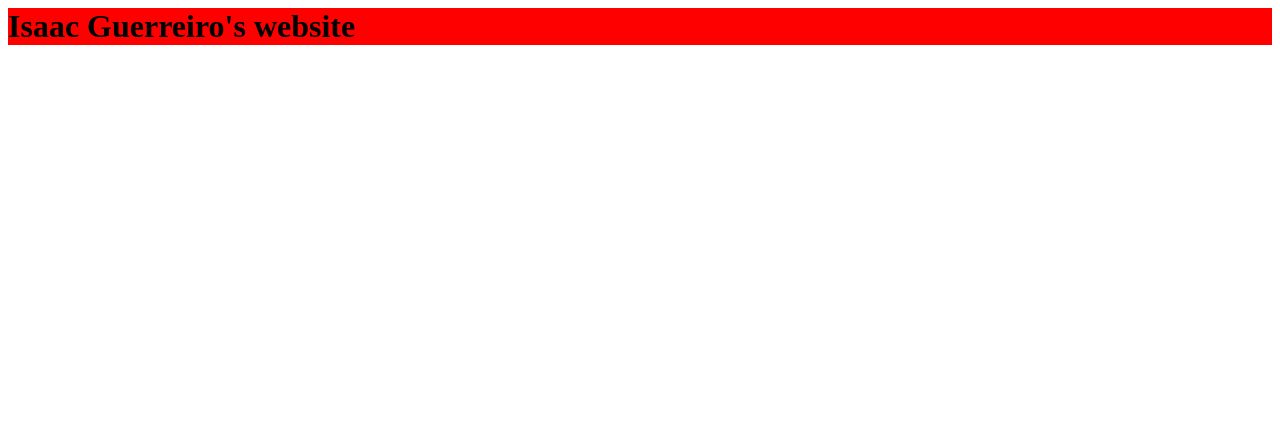
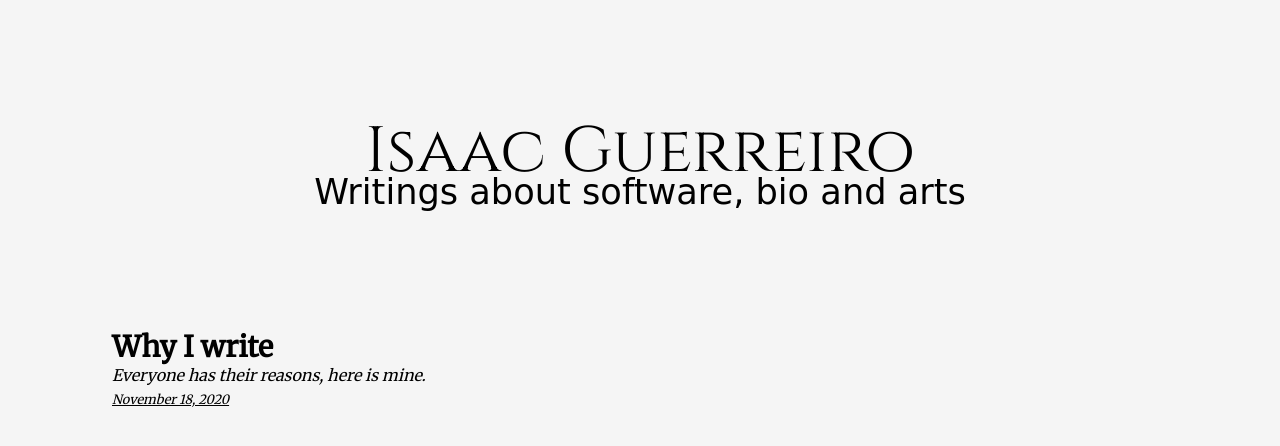
Before and after one commit to isaacguerreir/isaacguerreir.github.io, a plain HTML site: page index.html in a window 1280 px wide. Drawn offline with Linux system fonts and the light colour scheme; a web font is replaced by a local one.

Commit message:
[FEATURE] Front page and post structure done

```diff
--- a/global.css
+++ b/global.css
@@ -1,3 +1,17 @@
-h1 {
-	background: red;
+body {
+	height: 100%;
+	margin: 0;
+	background-color: #f5f5f5;
 }
+
+a {
+    color: black;
+    text-decoration: none;
+}
+
+a:hover
+{
+     color: black;
+     text-decoration:none;
+     cursor:pointer;
+}
--- /dev/null
+++ b/index.css
@@ -0,0 +1,49 @@
+.title-box {
+	display: flex;
+	flex-direction: column;
+	justify-content: center;
+	align-items: center;
+	height: 20rem;
+}
+
+.title-box .title {
+	font-family: 'Cinzel', serif;
+	font-size: 4rem;
+}
+
+.title-box .subtitle {
+	font-family: 'Lateef', cursive;
+	font-size: 2.2rem;
+	margin-top: -1.5rem;
+}
+
+
+.posts-box {
+	padding-left: 7rem;
+}
+
+.posts-box .post {
+	height: 6rem;
+	font-family: 'Merriweather', serif;
+	display: flex;
+	flex-direction: column;
+	justify-content: center;
+}
+
+.posts-box .title {
+	font-size: 1.8rem;
+	font-weight: 900;
+}
+
+.posts-box .subtitle {
+	font-size: 1rem;
+	font-weight: 300;
+	font-style: italic;
+}
+
+.posts-box .date {
+	font-size: 0.8rem;
+	font-style: italic;
+	margin-top: 0.4rem;
+	text-decoration: underline;
+}
--- a/index.html
+++ b/index.html
@@ -1,9 +1,35 @@
 <html>
 	<head>
 		<title>Isaac Guerreiro</title>
+		<link rel="preconnect" href="https://fonts.gstatic.com">
+		<link href="https://fonts.googleapis.com/css2?family=Cinzel&display=swap" rel="stylesheet">
+		<link href="https://fonts.googleapis.com/css2?family=Lateef&display=swap" rel="stylesheet">
+		<link href="https://fonts.googleapis.com/css2?family=Merriweather&display=swap" rel="stylesheet">
 		<link rel="stylesheet" href="global.css">
+		<link rel="stylesheet" href="index.css">
 	</head>
+
 	<body>
-    <h1>Isaac Guerreiro's website</h1>
+  		<!--
+			Title block
+		-->
+		<div class="title-box">
+			<div class="title">Isaac Guerreiro</div>
+			<div class="subtitle">Writings about software, bio and arts</div>
+		</div>
+
+
+		<!--
+			Posts block
+		-->
+
+		<div class="posts-box">
+			<div class="post">
+				<div class="title"><a href="./posts/why-i-write.html">Why I write</a></div>
+				<div class="subtitle">Everyone has their reasons, here is mine.</div>
+				<div class="date">November 18, 2020</div>
+			</div>
+		</div>
+
 	</body>
 </html
```
Also changed, not shown: posts/why-i-write.html (added, +9 -0 lines), 1 other file. Lines whose indentation alone changed are shown as unchanged.
